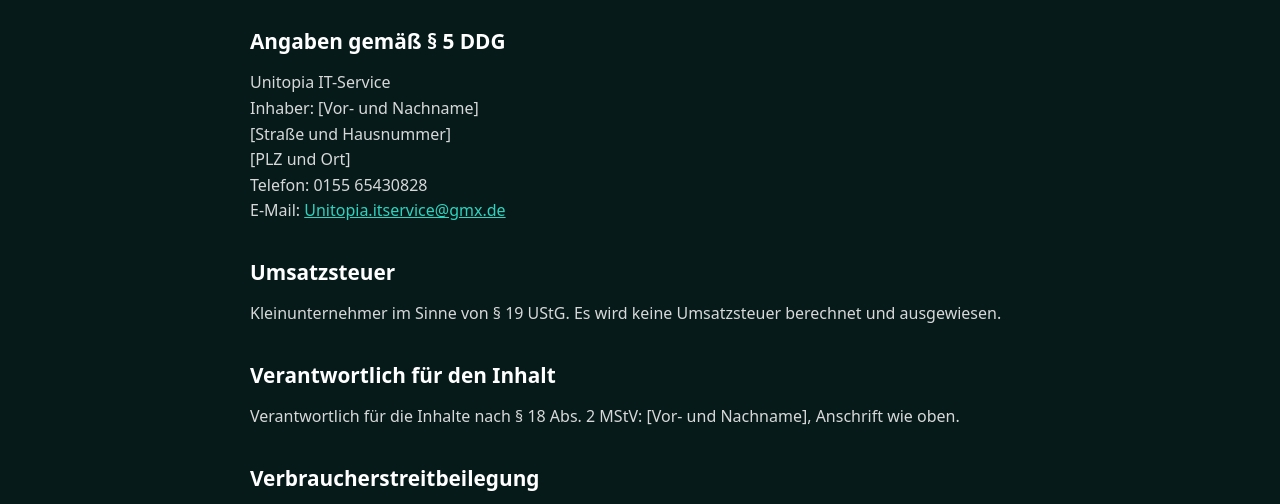
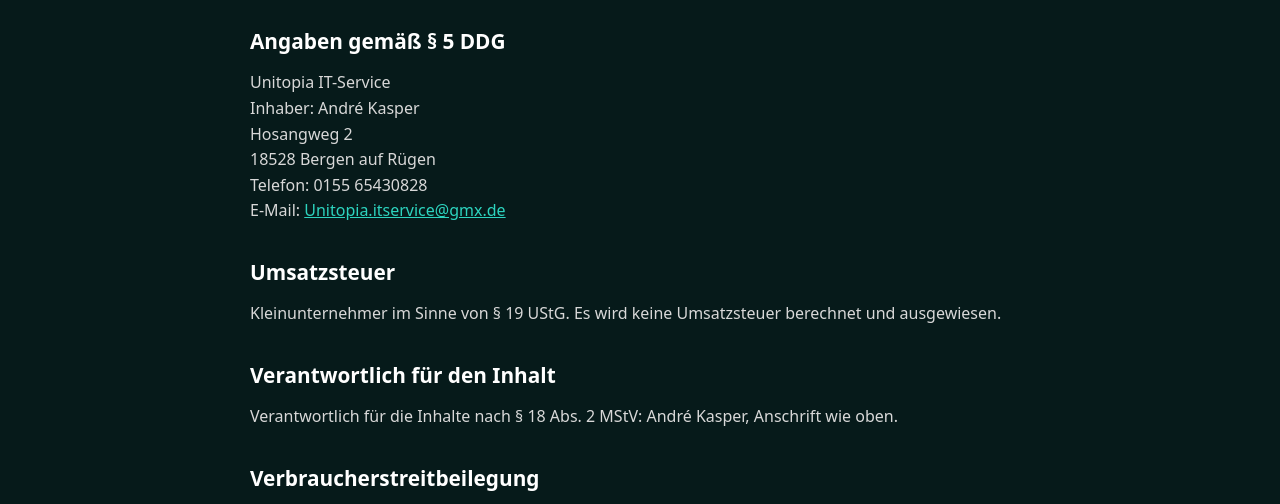
Before and after one commit to Unitopia-IT-Service/Homepage, a plain HTML site: page impressum.html in a window 1280 px wide. Shown: the part 242-746 px from the top of the page. Drawn offline with Linux system fonts and the light colour scheme.

Commit message:
Update Impressum with owner details

```diff
--- a/impressum.html
+++ b/impressum.html
@@ -2,11 +2,11 @@
 <html lang="de"><head><meta charset="utf-8"><meta name="viewport" content="width=device-width,initial-scale=1,viewport-fit=cover"><meta name="theme-color" content="#061A1A"><meta name="robots" content="noindex"><title>Impressum – Unitopia IT-Service</title><link rel="icon" href="assets/logo-icon.webp" type="image/webp"><link rel="stylesheet" href="styles.css?v=fb7c584b"><style>.legal ul{margin:0 0 1.1em 1.2em;padding:0;color:#d8d8d8}.legal li{margin:.4em 0}.legal a{color:var(--ac);text-decoration:underline}.legal h2{margin-top:1.8em}.legal h3{font-size:1.05rem;margin:1.2em 0 .3em}.legal .stand{color:var(--muted);font-size:.9rem}.legal address{font-style:normal}</style></head><body><header class="site-header"><a class="brand" href="index.html" aria-label="Unitopia IT-Service Startseite"><img class="brand-logo" src="assets/logo-wortmarke.webp" alt="Unitopia IT-Service" width="156" height="36"></a><a class="button button-ghost" href="index.html">← Startseite</a></header><main class="section-wrap legal"><div class="section-kicker">Rechtliches</div>
 <h1>Impressum</h1>
 <h2>Angaben gemäß § 5 DDG</h2>
-<p>Unitopia IT-Service<br>Inhaber: [Vor- und Nachname]<br>[Straße und Hausnummer]<br>[PLZ und Ort]<br>Telefon: 0155 65430828<br>E-Mail: <a href="mailto:Unitopia.itservice@gmx.de">Unitopia.itservice@gmx.de</a></p>
+<p>Unitopia IT-Service<br>Inhaber: André Kasper<br>Hosangweg 2<br>18528 Bergen auf Rügen<br>Telefon: 0155 65430828<br>E-Mail: <a href="mailto:Unitopia.itservice@gmx.de">Unitopia.itservice@gmx.de</a></p>
 <h2>Umsatzsteuer</h2>
 <p>Kleinunternehmer im Sinne von § 19 UStG. Es wird keine Umsatzsteuer berechnet und ausgewiesen.</p>
 <h2>Verantwortlich für den Inhalt</h2>
-<p>Verantwortlich für die Inhalte nach § 18 Abs. 2 MStV: [Vor- und Nachname], Anschrift wie oben.</p>
+<p>Verantwortlich für die Inhalte nach § 18 Abs. 2 MStV: André Kasper, Anschrift wie oben.</p>
 <h2>Verbraucherstreitbeilegung</h2>
 <p>Wir sind nicht bereit und nicht verpflichtet, an Streitbeilegungsverfahren vor einer Verbraucherschlichtungsstelle teilzunehmen.</p>
 <h2>Haftung für Inhalte</h2>
```
